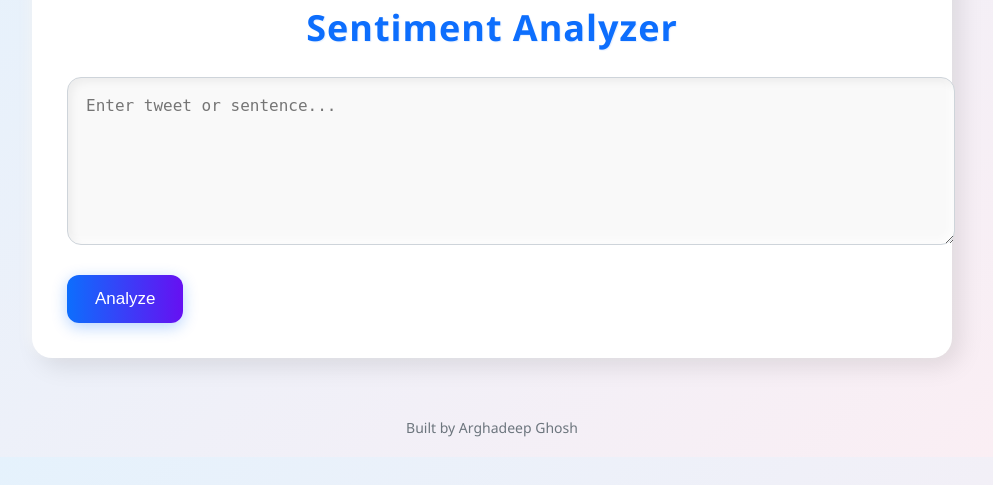
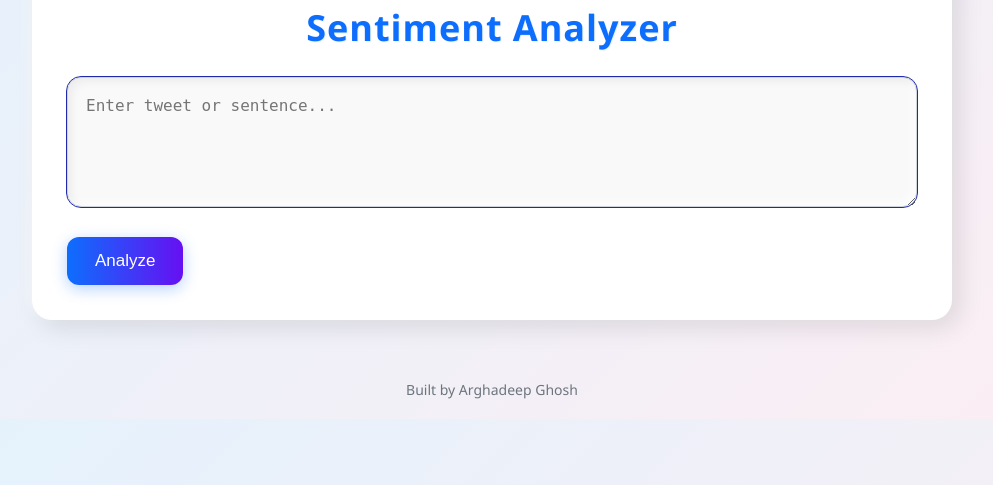
Before and after one commit to Arghadeep78/fastapi-sentiment-analysis, a FastAPI app: page / in a window 1280 px wide. Shown: the part 181-666 px from the top of the page, without its empty margins (148-1141 px from the left). Run offline with FastAPI, Linux system fonts and the light colour scheme; parts of the project's set-up code (start-up, migrations or seed data) failed here and were passed over.

Commit message:
Update style.css

```diff
--- a/static/style.css
+++ b/static/style.css
@@ -39,7 +39,7 @@ h1 {
 textarea {
   width: 100%;
   height: 130px;
-  padding: 18px;
+  padding: 18px 18px 18px 18px; /* top right bottom left */
   font-size: 16px;
   border: 1px solid #ced4da;
   border-radius: 14px;
@@ -56,6 +56,14 @@ textarea:focus {
   border-color: #0d6efd;
   box-shadow: 0 0 8px rgba(13, 110, 253, 0.3);
   background-color: #ffffff;
+}
+
+textarea {
+  outline: 1px solid rgb(33, 43, 169); /* temporary */
+}
+
+textarea {
+  box-sizing: border-box;
 }
 
 /* Button styling with glow effect */
```
